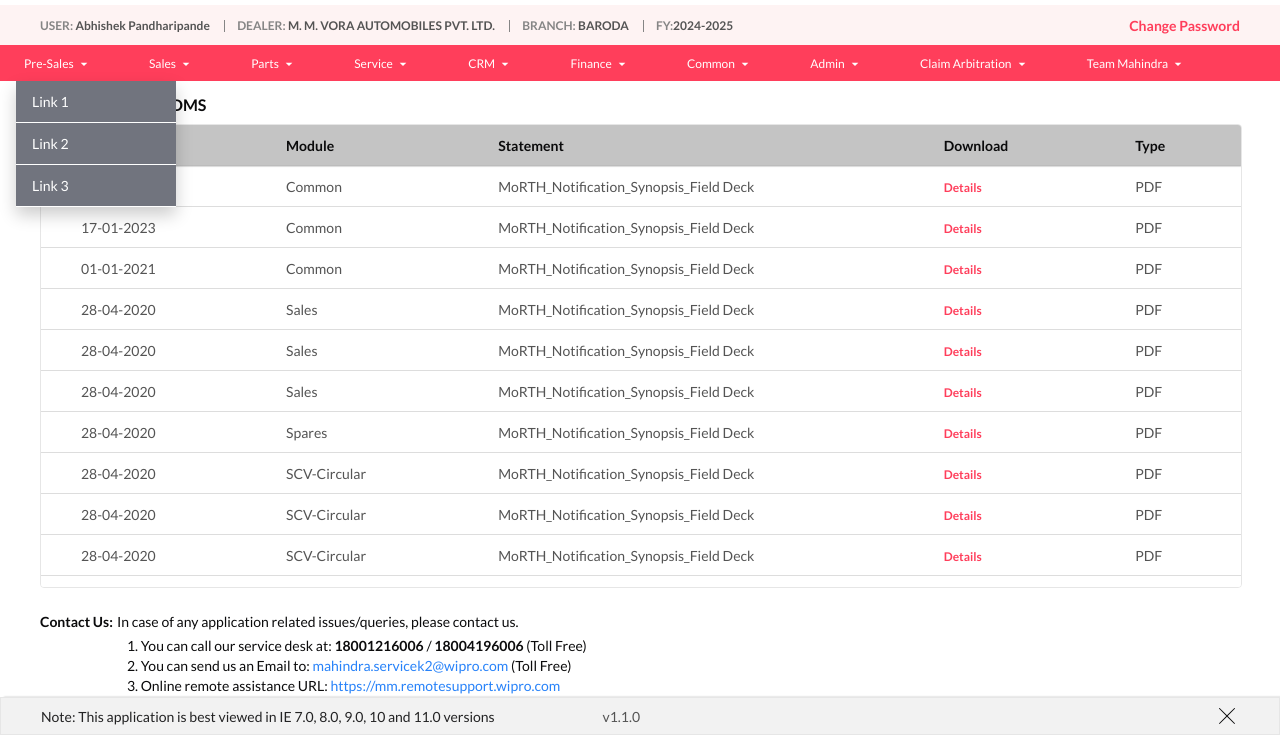
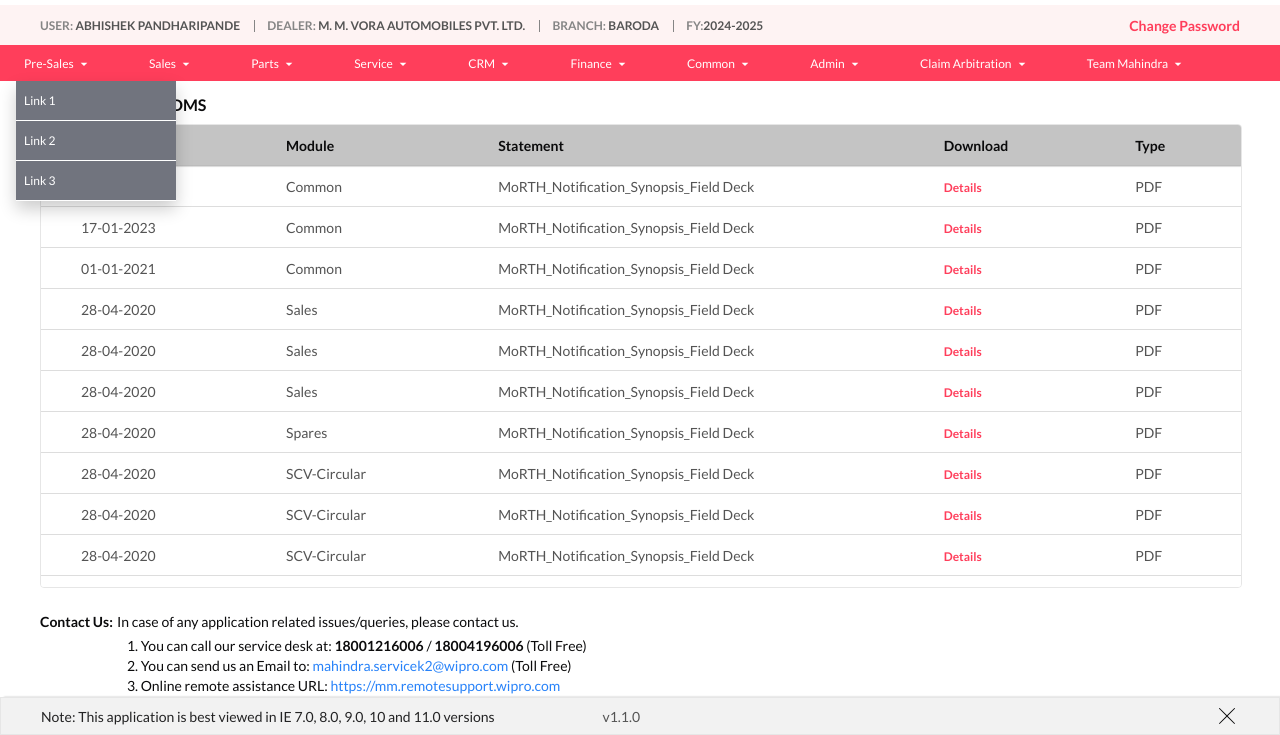
Before and after one commit to PremSathe/DMS-1, a plain HTML site: page reports-dms.html in a window 1280 px wide. Both pictures are taken after a click on the button "Pre-Sales". Shown: the part 65-800 px from the top of the page. Drawn offline with Linux system fonts and the light colour scheme; a web font is replaced by a local one.

```diff
--- a/reports-dms.html
+++ b/reports-dms.html
@@ -66,7 +66,7 @@
       <div class="sub-container" style="background-color: #fef3f3">
         <div class="sub-container-left">
           <h4>
-            <span>USER:</span> Abhishek Pandharipande
+            <span>USER:</span>  ABHISHEK PANDHARIPANDE
             <img class="line" src="./IMAGES/Line 78 (1).svg" alt="Line" />
           </h4>
           <h4>
--- a/styles.css
+++ b/styles.css
@@ -793,7 +793,7 @@
 }
 .navbar a {
   float: left;
-  font-size: 14px;
+  font-size: 12px;
   color: white;
   text-align: center;
   text-decoration: none;
@@ -835,10 +835,10 @@
   border-bottom: 1px solid white;
   float: none;
   color: white;
-  padding: 12px 16px;
+  padding: 12px 8px;
   text-decoration: none;
-  display: block;
-  text-align: left;
+  display: flex;
+  justify-content: space-between;
 }
 .dropdown-content a:hover {
   color: white;
```
Also changed, not shown: reports.html (+1 -1 lines), transaction-dms.html (+1 -1 lines), transaction.html (+1 -1 lines).
